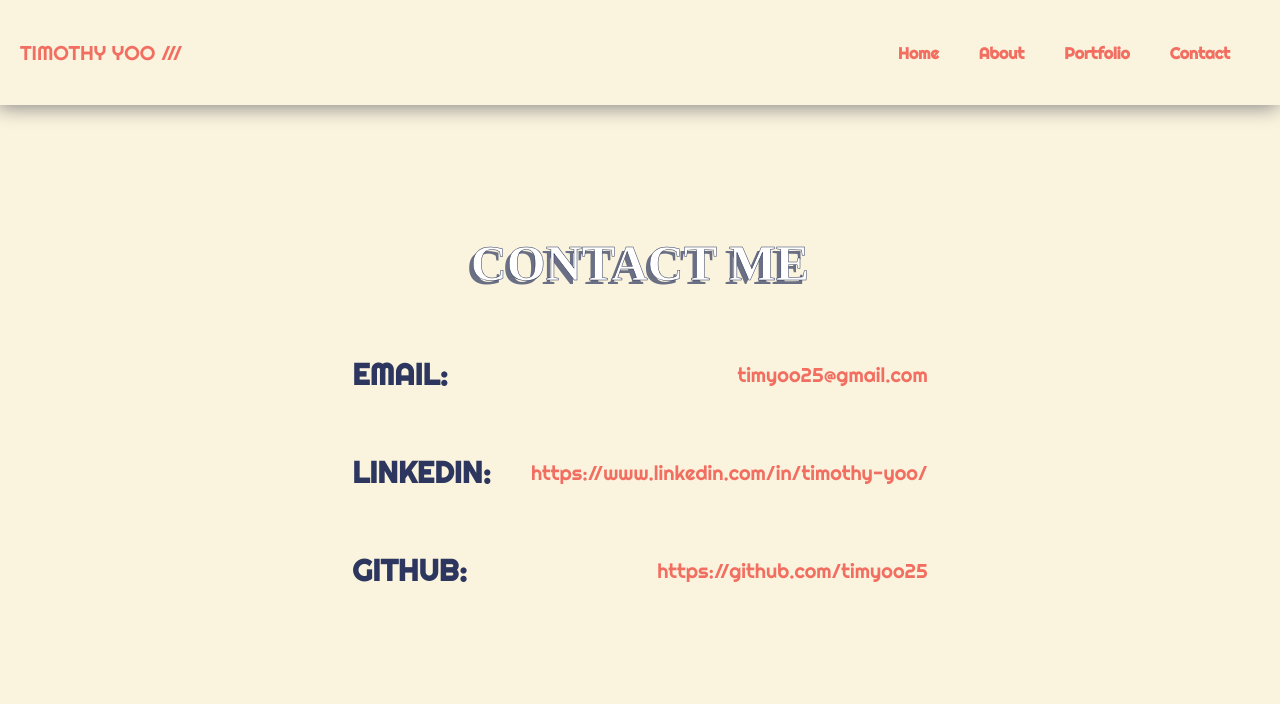
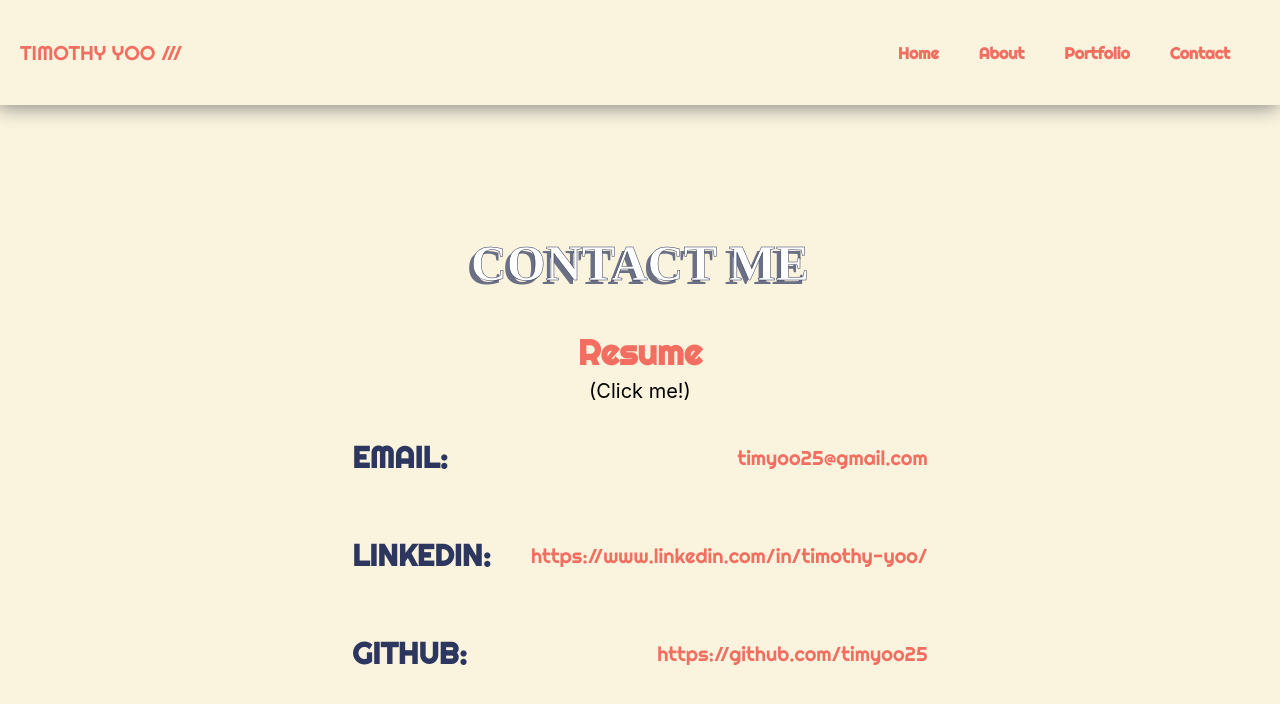
Before and after one commit to timyoo25/portfolio, a React (Create React App) app in the folder my-portfolio/: page /contact in a window 1280 px wide. Shown: the top 704 px of the page. Built offline with nearby package versions, Linux system fonts and the light colour scheme; a web font is replaced by a local one.

Commit message:
resume added

```diff
--- a/my-portfolio/src/screens/Contact.jsx
+++ b/my-portfolio/src/screens/Contact.jsx
@@ -7,6 +7,12 @@ export default function Contact() {
         <h1 className="contact-title">CONTACT ME</h1>
       </div>
       <div className="contact-info-container">
+        <div className="resume-container">
+          <h3 className="resume-title">
+            <a className="resume-link" href="https://drive.google.com/file/d/1TE1tcMXw4Ev8aTq6e8QLhJfwiU4g3Quy/view?usp=sharing">Resume</a>
+          </h3>
+          <p className="resume-text">(Click me!)</p>
+        </div>
         <div className="contact-email-container">
           <h3 className="contact-email-title">EMAIL: </h3>
           <p className="contact-email">timyoo25@gmail.com</p>
--- a/my-portfolio/src/screens/css/Contact.css
+++ b/my-portfolio/src/screens/css/Contact.css
@@ -8,6 +8,20 @@
 
 .contact-title-container {
   width: 100vw;
+}
+
+.resume-container {
+  font-size: 30px;
+  margin: 0px 0;
+}
+
+.resume-title {
+  margin: 5px 0;
+}
+
+.resume-text {
+  font-size: 20px;
+  margin: 5px 0;
 }
 
 .contact-title {
@@ -67,7 +81,8 @@
   font-size: 20px;
 }
 
-.contact-link:hover {
+.contact-link:hover,
+.resume-link:hover {
   color: #45b69c;
 }
 
```
